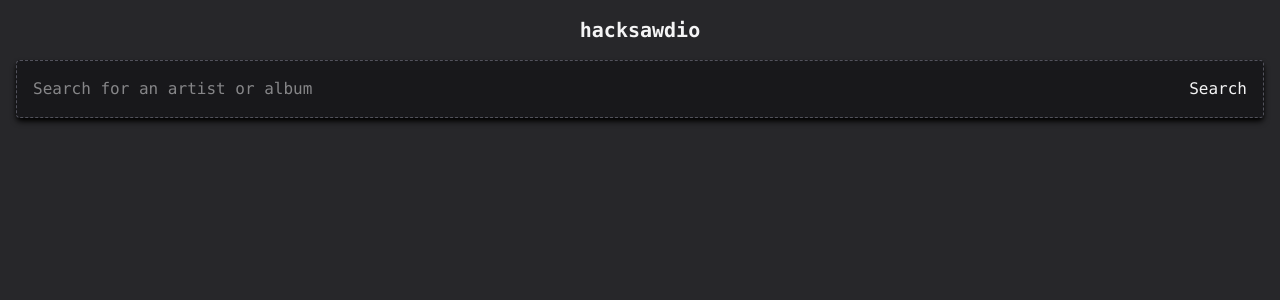
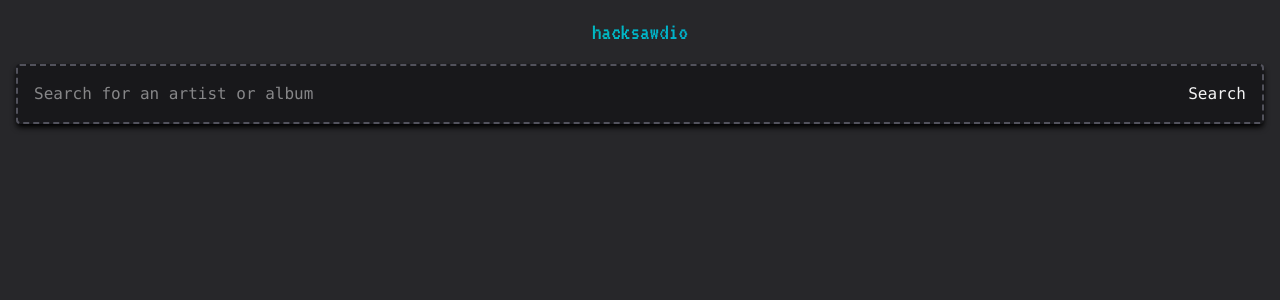
Before and after one commit to ericsakmar/hacksawdio, a React (Vite) app: page /home in a window 1280 px wide. Shown: the top 300 px of the page. Built offline with nearby package versions, Linux system fonts and the light colour scheme.

Commit message:
logo and vim type key bindings

```diff
--- a/index.html
+++ b/index.html
@@ -4,7 +4,14 @@
     <meta charset="UTF-8" />
     <link rel="icon" type="image/svg+xml" href="/vite.svg" />
     <meta name="viewport" content="width=device-width, initial-scale=1.0" />
-    <title>Tauri + React + Typescript</title>
+    <title>Hacksawdio</title>
+
+    <link rel="preconnect" href="https://fonts.googleapis.com" />
+    <link rel="preconnect" href="https://fonts.gstatic.com" crossorigin />
+    <link
+      href="https://fonts.googleapis.com/css2?family=VT323&display=swap"
+      rel="stylesheet"
+    />
   </head>
 
   <body>
--- a/src/App.css
+++ b/src/App.css
@@ -1,4 +1,8 @@
 @import "tailwindcss";
+
+@theme {
+  --font-accent: "VT323", monospace;
+}
 
 body {
   @apply bg-zinc-800 text-zinc-100 font-mono;
--- a/src/features/home/HomePage.tsx
+++ b/src/features/home/HomePage.tsx
@@ -1,13 +1,20 @@
-import { useState } from "react";
+import { useRef, useState } from "react";
 import { invoke } from "@tauri-apps/api/core";
 import { AlbumSearchResponse } from "../auth/types";
-import { DownloadStatus } from "../downloads/DownloadStatus";
 import ArrowDownIcon from "./ArrowDownIcon";
 import DeleteIcon from "./DeleteIcon";
+import Logo from "./Logo";
+import { useDownloadStatus } from "./useDownloadStatus";
+import { useFocusOnKeyPress } from "./useFocusOnKeyPress";
 
 function HomePage() {
   const [search, setSearch] = useState("");
   const [results, setResults] = useState<AlbumSearchResponse | null>(null);
+  const [isSearching, setIsSearching] = useState(false);
+  const searchInputRef = useRef<HTMLInputElement>(null);
+  const isDownloading = useDownloadStatus();
+
+  useFocusOnKeyPress("/", searchInputRef);
 
   const handleSubmit = async (e: React.FormEvent) => {
     e.preventDefault();
@@ -15,12 +22,13 @@ function HomePage() {
   };
 
   const doSearch = async () => {
+    setIsSearching(true);
+
     const res = await invoke<AlbumSearchResponse>("search_albums", {
       search,
     });
 
-    console.log("Search results:", res);
-
+    setIsSearching(false);
     setResults(res);
   };
 
@@ -36,11 +44,13 @@ function HomePage() {
 
   return (
     <main className="container mx-auto p-4">
-      <h1 className="text-xl font-bold text-center">hacksawdio</h1>
+      <header>
+        <Logo animated={isSearching || isDownloading} />
+      </header>
 
       <form
         onSubmit={handleSubmit}
-        className="bg-zinc-900 border-zinc-600 border border-dashed p-4 my-4 flex rounded shadow-black shadow-md gap-4 focus-within:border-amber-300"
+        className="bg-zinc-900 border-zinc-600 border-dashed border-2 p-4 my-4 flex rounded shadow-black shadow-md gap-4 focus-within:border-amber-300"
       >
         <input
           type="search"
@@ -48,10 +58,13 @@ function HomePage() {
           onChange={(e) => setSearch(e.target.value)}
           placeholder="Search for an artist or album"
           required
-          className="flex-grow"
+          className="flex-grow focus:outline-none"
+          ref={searchInputRef}
         />
 
-        <button type="submit">Search</button>
+        <button type="submit" className="focus:outline-blue-500">
+          Search
+        </button>
       </form>
 
       {results ? (
--- /dev/null
+++ b/src/features/home/Logo.tsx
@@ -0,0 +1,25 @@
+interface Props {
+  animated?: boolean;
+}
+
+function Logo({ animated = false }: Props) {
+  const classes = [
+    "text-2xl",
+    "text-center",
+    "bg-gradient-to-r",
+    "from-green-400",
+    "to-blue-500",
+    "bg-clip-text",
+    "text-transparent",
+    "font-accent",
+    // "uppercase",
+  ];
+
+  if (animated) {
+    classes.push("animate-pulse");
+  }
+
+  return <h1 className={classes.join(" ")}>hacksawdio</h1>;
+}
+
+export default Logo;
--- /dev/null
+++ b/src/features/home/useDownloadStatus.ts
@@ -0,0 +1,42 @@
+import { useState, useEffect } from "react";
+import { listen } from "@tauri-apps/api/event";
+
+export function useDownloadStatus() {
+  const [isQueueActive, setIsQueueActive] = useState(false);
+
+  useEffect(() => {
+    let unlistenNotEmpty: () => void;
+    let unlistenEmpty: () => void;
+
+    const setupListeners = async () => {
+      // Listen for the 'download-queue-not-empty' event
+      unlistenNotEmpty = await listen<void>(
+        "download-queue-not-empty",
+        (event) => {
+          console.log("Download queue is now active:", event);
+          setIsQueueActive(true);
+        }
+      );
+
+      // Listen for the 'download-queue-empty' event
+      unlistenEmpty = await listen<void>("download-queue-empty", (event) => {
+        console.log("Download queue is now empty:", event);
+        setIsQueueActive(false);
+      });
+    };
+
+    setupListeners();
+
+    // Cleanup function: This will be called when the component unmounts.
+    return () => {
+      if (unlistenNotEmpty) {
+        unlistenNotEmpty();
+      }
+      if (unlistenEmpty) {
+        unlistenEmpty();
+      }
+    };
+  }, []); // The empty dependency array ensures this effect runs only once on mount.
+
+  return isQueueActive;
+}
--- /dev/null
+++ b/src/features/home/useFocusOnKeyPress.ts
@@ -0,0 +1,26 @@
+import { useEffect } from "react";
+
+export function useFocusOnKeyPress(
+  key: string,
+  ref: React.RefObject<HTMLElement>
+) {
+  useEffect(() => {
+    const handleKeyDown = (event: KeyboardEvent) => {
+      if (event.key === key) {
+        event.preventDefault();
+        ref.current?.focus();
+      }
+
+      if (event.key === "Escape") {
+        event.preventDefault();
+        ref.current?.blur();
+      }
+    };
+
+    window.addEventListener("keydown", handleKeyDown);
+
+    return () => {
+      window.removeEventListener("keydown", handleKeyDown);
+    };
+  }, [key, ref]);
+}
```
